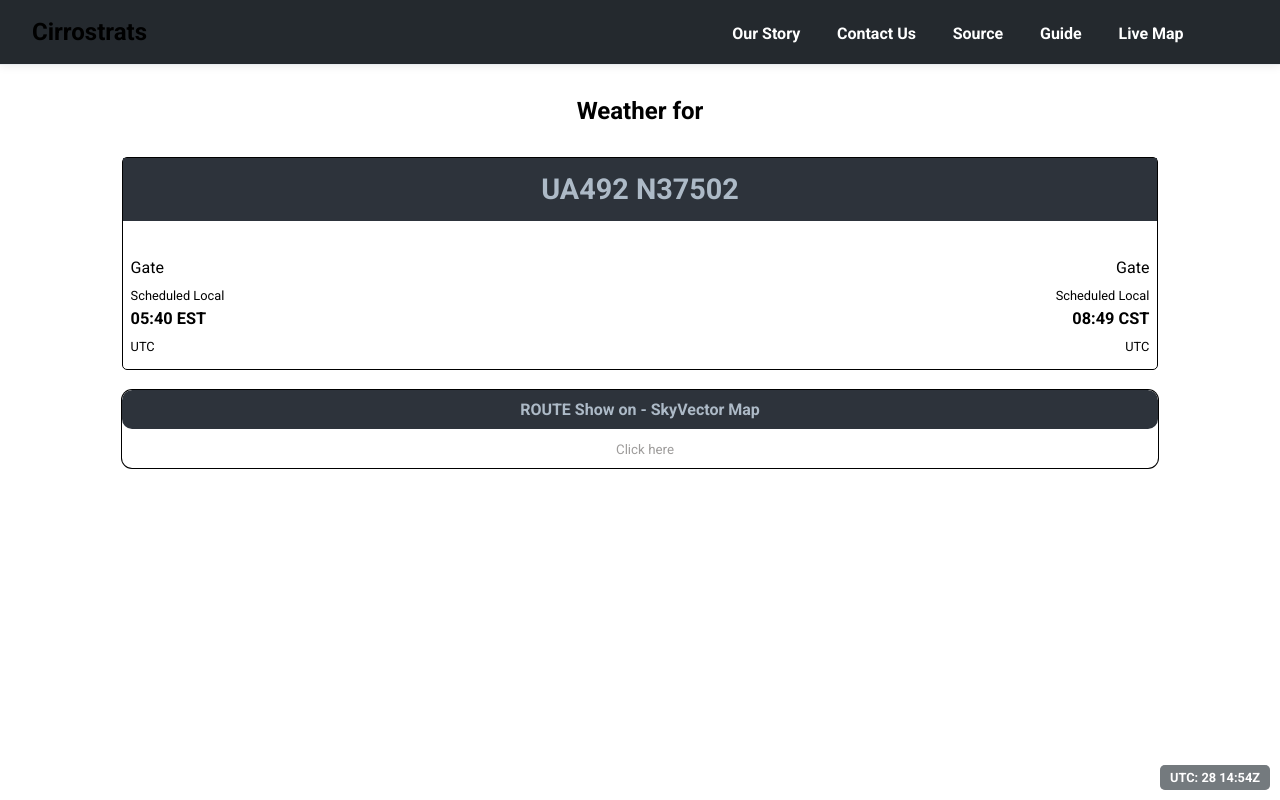
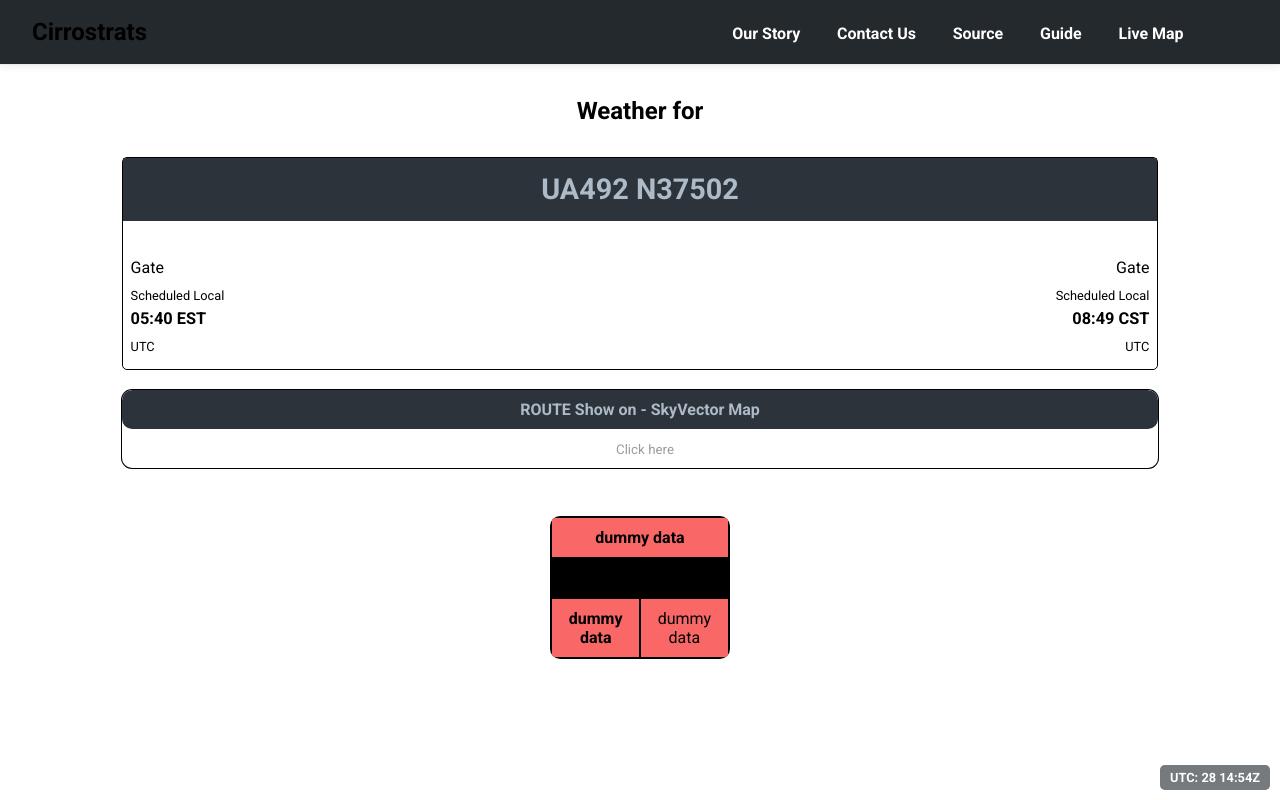
Before and after one commit to ujazishere/cirrostrats-frontend, a React (Vite) app: page / in a window 1280 px wide. Both pictures are taken after typing "Sample" into the empty fields and a click on the button "Search". Built offline with nearby package versions, Linux system fonts and the light colour scheme; no server answers.

Commit message:
red table - wip

```diff
--- a/src/App.css
+++ b/src/App.css
@@ -909,6 +909,57 @@ table.comparison-table td:first-child {
   border-radius: 0 0 10px 10px;
 }
 
+.dark-mode table.another-table {
+  box-shadow: 0 0 0 1px #ffffff;
+  border-color: #ffffff;
+  border-collapse: collapse;
+}
+
+.dark-mode table.another-table th,
+.dark-mode table.another-table td {
+  border-color: white;
+  border-width: 1px;
+  border-style: solid;
+}
+
+table.another-table {
+  margin: 20px auto;
+  width: 80%;
+  max-width: 800px;
+  background-color: #000000;
+  text-align: center;
+  border-radius: 10px;
+  overflow: hidden;
+}
+
+table.another-table th,
+table.another-table td {
+  padding: 10px;
+  text-align: center;
+  background-color: #fa6767;
+  border: 1px black
+}
+
+table.another-table thead {
+  background-color: #fa6767;
+  color: #000000;
+}
+
+table.another-table th:first-child,
+table.another-table td:first-child {
+  font-weight: 600;
+}
+
+.table-wrapper {
+  display: flex;
+  justify-content: center;
+  align-items: center;
+  min-height: 25vh;
+  margin: 0 auto;
+  max-width: 800px;
+}
+
+
 @media (min-width: 500px) {
   .navbar__menu {
     display: none;
--- a/src/components/FlightCard.jsx
+++ b/src/components/FlightCard.jsx
@@ -79,6 +79,23 @@ const FlightCard = ({ flightDetails }) => {
   </tbody>
 </table>
 
+    <div class="table-wrapper">
+        <table class="another-table">
+            <thead>
+            </thead>
+            <tbody>
+                <tr>
+                    <td colspan="2"> dummy data </td>
+                </tr>
+                    dummy data
+                    <tr>
+                        <td>dummy data</td>
+                        <td>dummy data</td>
+                    </tr>
+            </tbody>
+        </table>
+    </div>
+
 
       <div className="table-container">
         <table className="flight_card">
```
